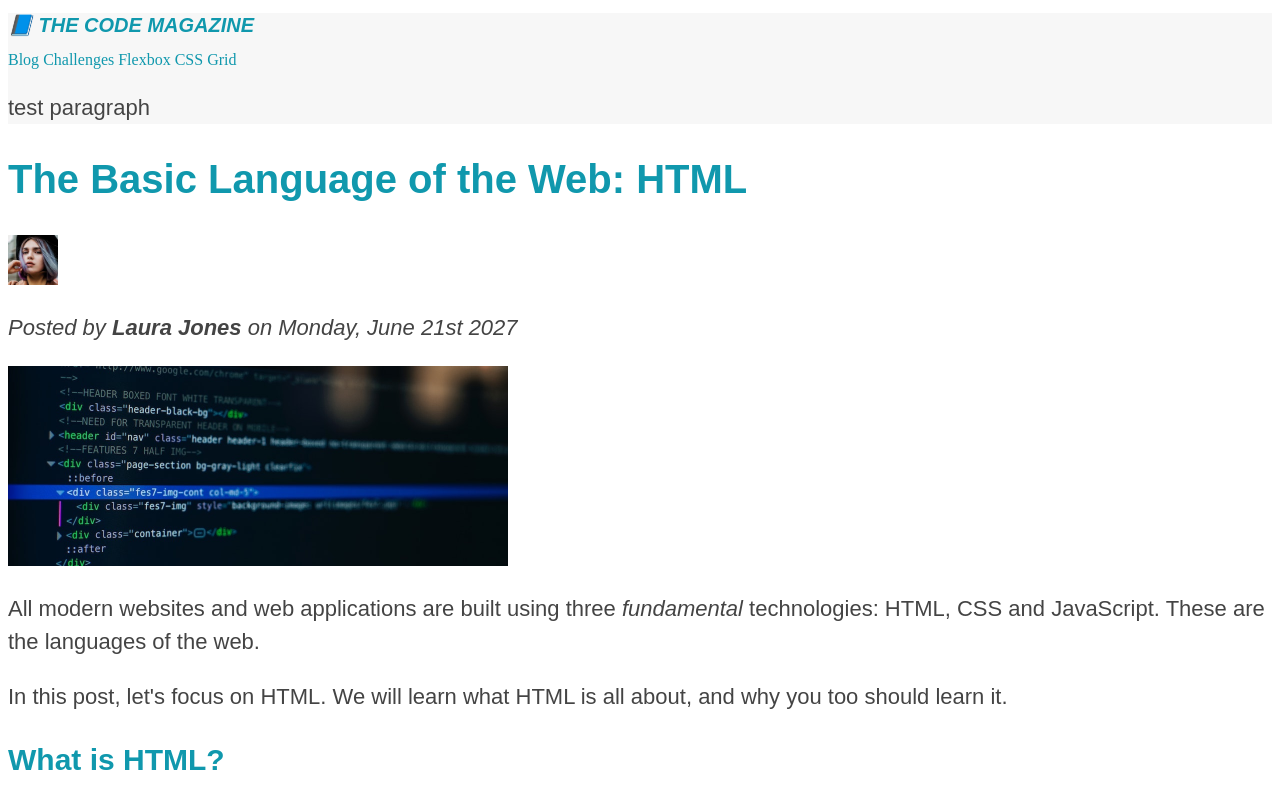
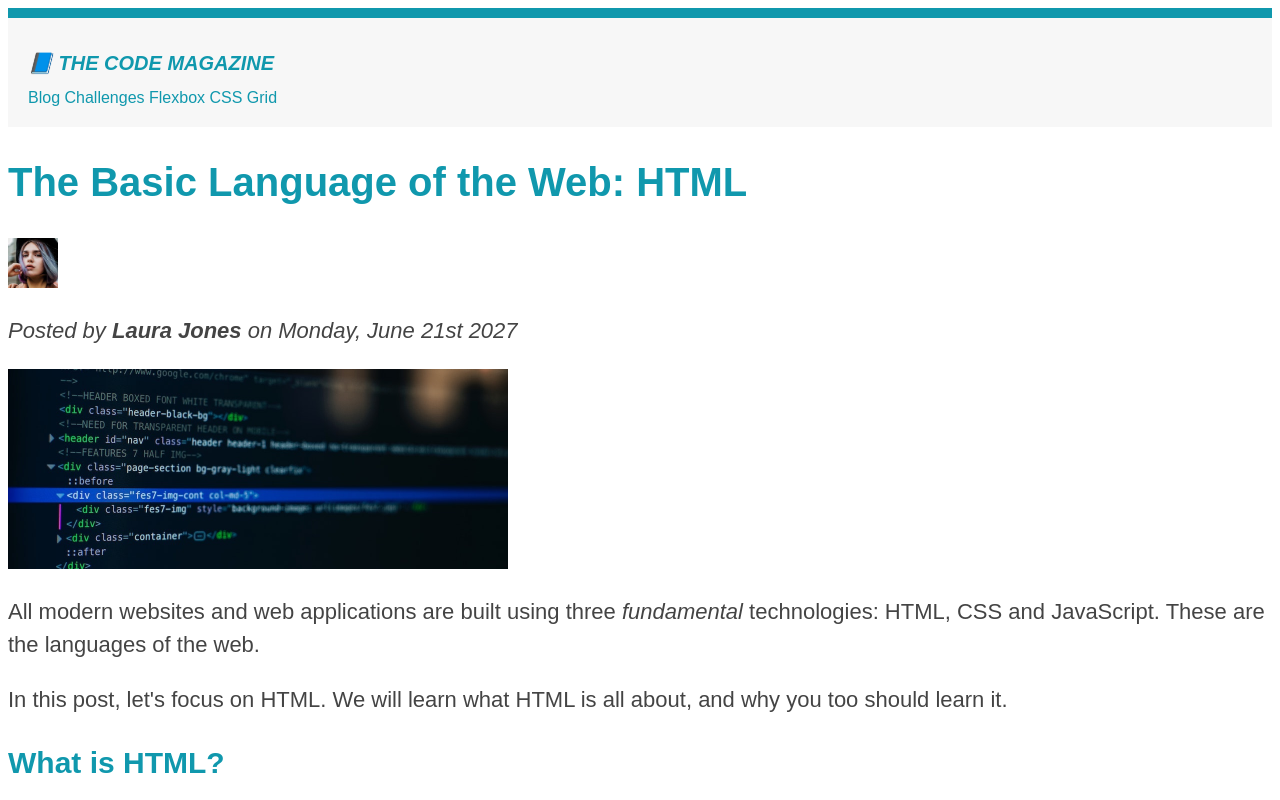
Before and after one commit to himaniEngr/Practice-HTML-CSS, a plain HTML site: page starter/03-CSS-Fundamentals/index.html in a window 1280 px wide. Shown: the top 800 px of the page. Drawn offline with Linux system fonts and the light colour scheme.

Commit message:
learning css fundamentals

```diff
--- a/starter/03-CSS-Fundamentals/index.html
+++ b/starter/03-CSS-Fundamentals/index.html
@@ -25,7 +25,7 @@
         <a href="#">Flexbox</a>
         <a href="#">CSS Grid</a>
       </nav>
-      <p>test paragraph</p>
+      <!-- <p>test paragraph</p> -->
     </header>
 
     <article>
@@ -144,7 +144,9 @@
       </ul>
     </aside>
     <footer>
-      <p id="copyright">Copyright &copy; 2027 by The Code Magazine.</p>
+      <p id="copyright" class="text copyright">
+        Copyright &copy; 2027 by The Code Magazine.
+      </p>
     </footer>
   </body>
 </html>
--- a/starter/03-CSS-Fundamentals/style.css
+++ b/starter/03-CSS-Fundamentals/style.css
@@ -1,4 +1,4 @@
-h1,
+/* h1,
 h2,
 h3,
 h4,
@@ -6,7 +6,16 @@ p,
 li {
   font-family: sans-serif;
   color: #444;
+} */
+body {
+  font-family: sans-serif;
+  color: #444;
+  border-top: 10px solid #1098ad;
 }
+/* body {
+  color: red;
+} */
+
 h1,
 h2,
 h3 {
@@ -62,6 +71,7 @@ li {
 
 .main-header {
   background-color: #f7f7f7;
+  padding: 20px;
 }
 
 aside {
@@ -103,3 +113,16 @@ a:hover {
 a:active {
   background-color: black;
 }
+
+/* footer p {
+  color: red;
+}
+#copyright {
+  color: blue;
+}
+.copyright {
+  color: yellow;
+}
+.text {
+  color: green !important;
+} */
```
